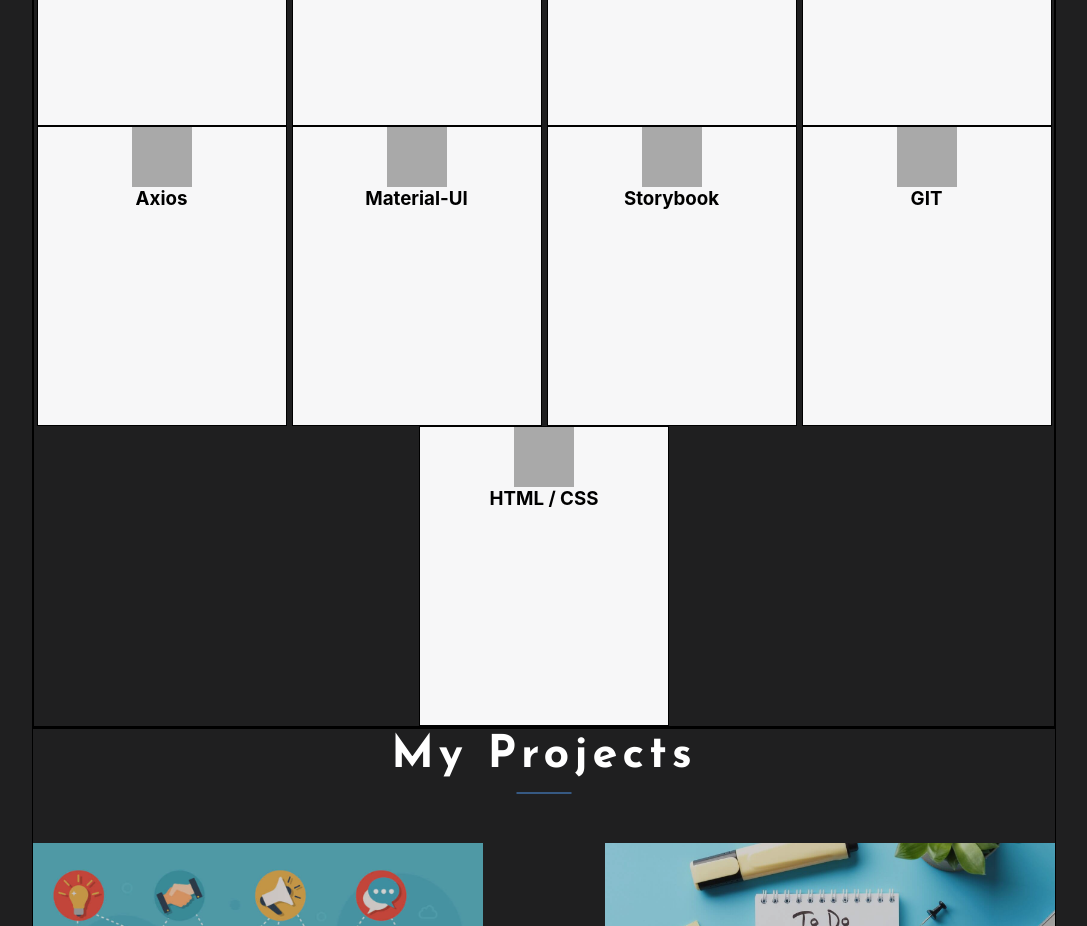
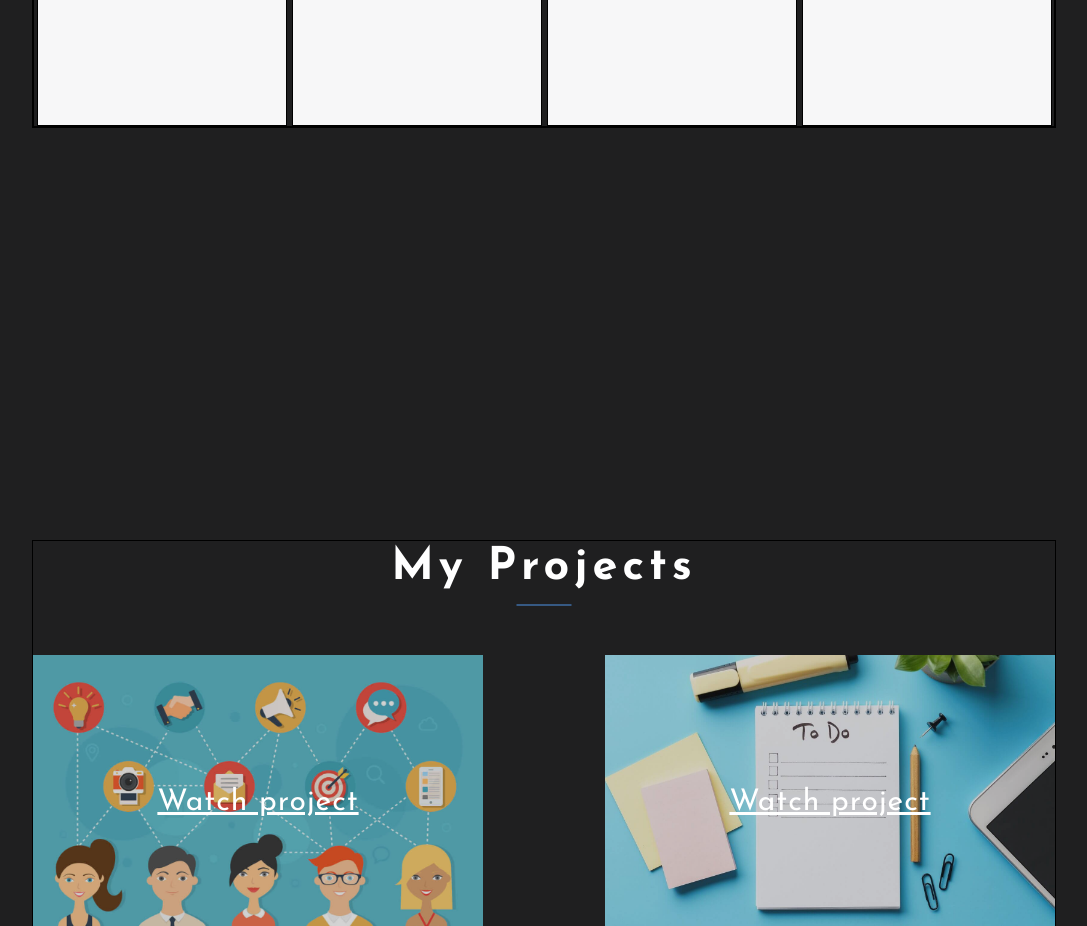
Before and after one commit to AndreiKastsiukovich/Portfolio, a React (Create React App) app: page / in a window 1280 px wide. Shown: the part 1140-2066 px from the top of the page, without its empty margins (96-1183 px from the left). Built offline with nearby package versions, Linux system fonts and the light colour scheme.

Commit message:
Commit-1

```diff
--- a/src/skills/Skills.tsx
+++ b/src/skills/Skills.tsx
@@ -20,11 +20,6 @@ export const Skills = () => {
                     <Skill title={'Redux'} description={''}/>
                     <Skill title={'TypeScript'} description={''}/>
                     <Skill title={'JavaScript'} description={''}/>
-                    <Skill title={'Axios'} description={''}/>
-                    <Skill title={'Material-UI'} description={''}/>
-                    <Skill title={'Storybook'} description={''}/>
-                    <Skill title={'GIT'} description={''}/>
-                    <Skill title={'HTML / CSS'} description={''}/>
                 </div>
 
             </div>
```
